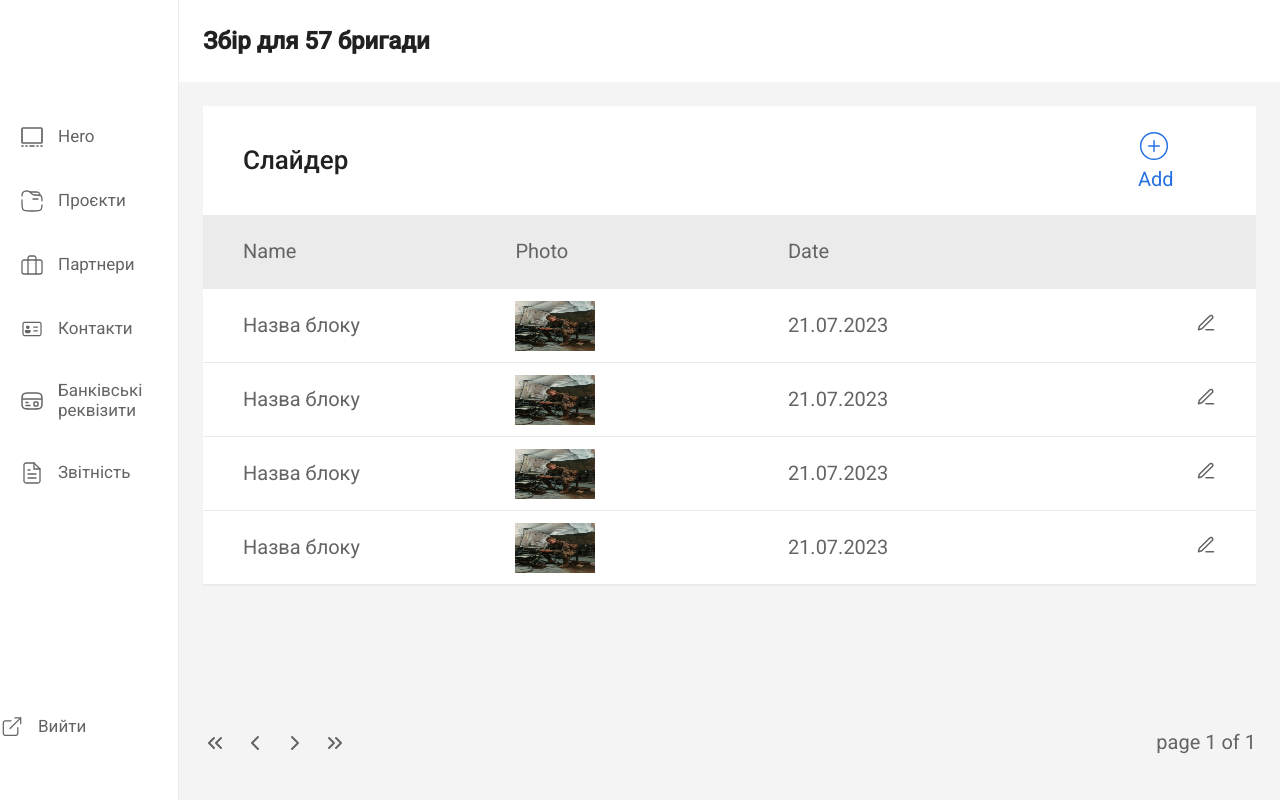
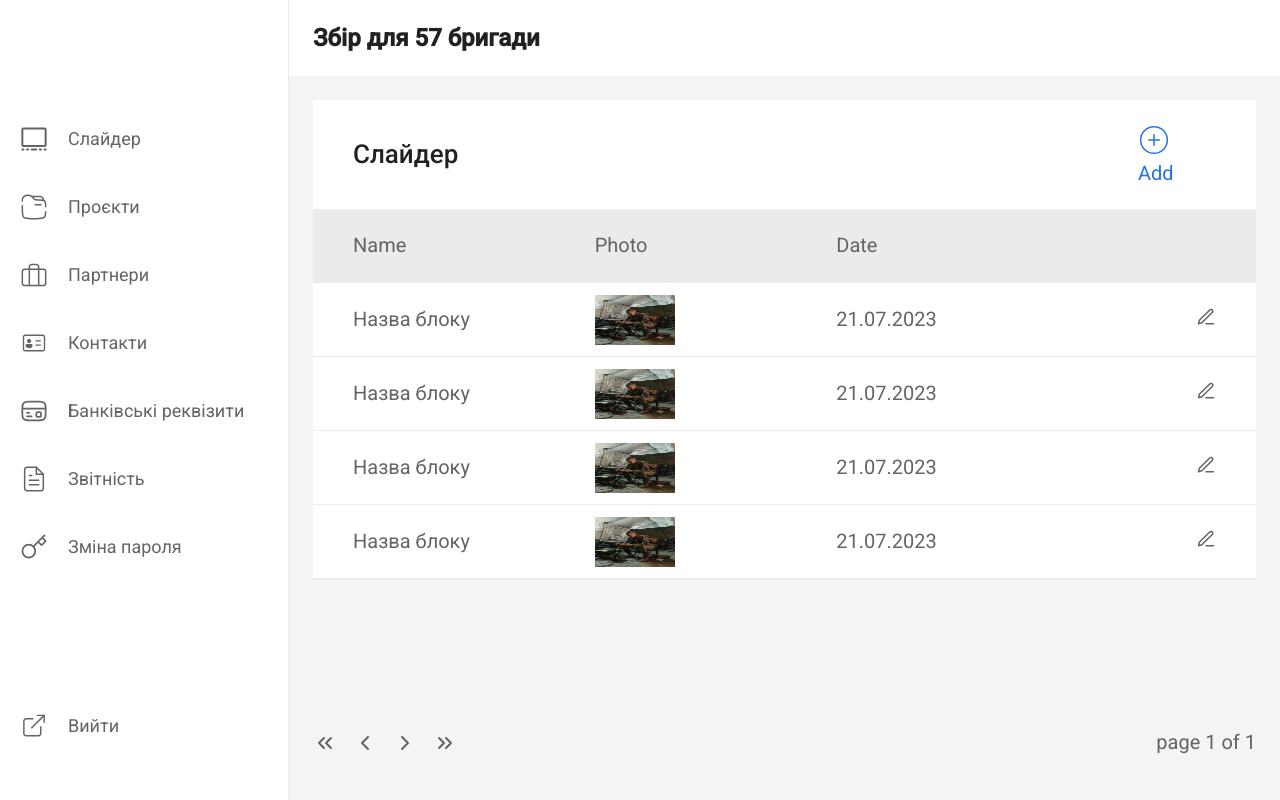
Before and after one commit to baza-trainee/dokoopy-frontend, a React (Vite) app: page /admin in a window 1280 px wide. Built offline with nearby package versions, Linux system fonts and the light colour scheme; what react-localization would draw is missing.

Commit message:
add styles to aside and header

```diff
--- a/src/components/admin-components/AdminAside.jsx
+++ b/src/components/admin-components/AdminAside.jsx
@@ -7,6 +7,7 @@ import { AdminPartnersIcon } from "../../assets/admin-icons/admin-partners";
 import { AdminContactsIcon } from "../../assets/admin-icons/admin-contacts";
 import { AdminBankIcon } from "../../assets/admin-icons/admin-bank";
 import { AdminReportIcon } from "../../assets/admin-icons/admin-report";
+import { AdminChangePasswordIcon } from "../../assets/admin-icons/admin-password";
 import { AdminLogoutIcon } from "../../assets/admin-icons/admin-logout";
 
 export const AdminAside = () => {
@@ -19,7 +20,7 @@ export const AdminAside = () => {
                <div className="admin-list-icon">
                   <AdminSliderIcon />
                </div>
-               <Link to="/admin">Hero</Link>
+               <Link to="/admin">Слайдер</Link>
             </li>
             <li className="admin-list-item">
                <div className="admin-list-icon">
@@ -53,6 +54,12 @@ export const AdminAside = () => {
                </div>
                <Link to="reporting">Звітність</Link>
             </li>
+            <li className="admin-list-item">
+               <div className="admin-list-icon">
+                  <AdminChangePasswordIcon />
+               </div>
+               <Link to="reporting">Зміна пароля</Link>
+            </li>
          </ul>
          <Link to="/admin" className="admin-logout">
             <div className="admin-list-icon">
--- a/src/components/admin-components/AdminMobileMenu.jsx
+++ b/src/components/admin-components/AdminMobileMenu.jsx
@@ -44,7 +44,7 @@ export const AdminMobileMenu = ({ openMenu }) => {
                   <div className="admin-mobile-list-icon">
                      <AdminSliderIcon />
                   </div>
-                  <Link to="/admin">Hero</Link>
+                  <Link to="/admin">Слайдер</Link>
                </li>
                <li className="admin-mobile-list-item">
                   <div className="admin-mobile-list-icon">
--- a/src/styles/components/admin/_admin-header.scss
+++ b/src/styles/components/admin/_admin-header.scss
@@ -18,6 +18,9 @@
    @media screen and (min-width: 768px) {
       width: 100%;
       border-bottom: none;
+   }
+   @media screen and (min-width: 1280px) {
+      min-height: 76px;
    }
 }
 
--- a/src/styles/components/admin/_aside.scss
+++ b/src/styles/components/admin/_aside.scss
@@ -15,15 +15,11 @@
    }
 
    @media screen and (min-width: 1280px) {
-      // display: flex;
-      // flex-direction: column;
-      // justify-content: space-between;
-      // width: 300px;
-      // height: 100vh;
-      // padding-left: 36px;
-      // padding-top: 50px;
-      // padding-bottom: 41px;
-      // font-size: 20px;
+      width: 300px;
+      height: 100vh;
+      padding-top: 105px;
+      padding-bottom: 40px;
+      font-size: 18px;
    }
 }
 
@@ -48,6 +44,9 @@
          height: 24px;
          background-image: url("../../../../public/arrow-right-icon.svg");
          background-repeat: no-repeat;
+         @media screen and (min-width: 1280px) {
+            right: 4px;
+         }
       }
    }
 }
@@ -56,11 +55,19 @@
    width: 24px;
    height: 24px;
    margin-right: 14px;
+   @media screen and (min-width: 1280px) {
+      width: 28px;
+      height: 28px;
+      margin-right: 20px;
+   }
 }
 
 .bank-account-text {
    display: block;
    width: 88px;
+   @media screen and (min-width: 1280px) {
+      width: 188px;
+   }
 }
 
 .admin-logout {
@@ -68,4 +75,9 @@
    align-items: center;
    padding-top: 20px;
    padding-bottom: 20px;
+   padding-left: 20px;
+   &:hover {
+      color: var(--admin-main-accent);
+      background-color: var(--background-admin-hover);
+   }
 }
```
